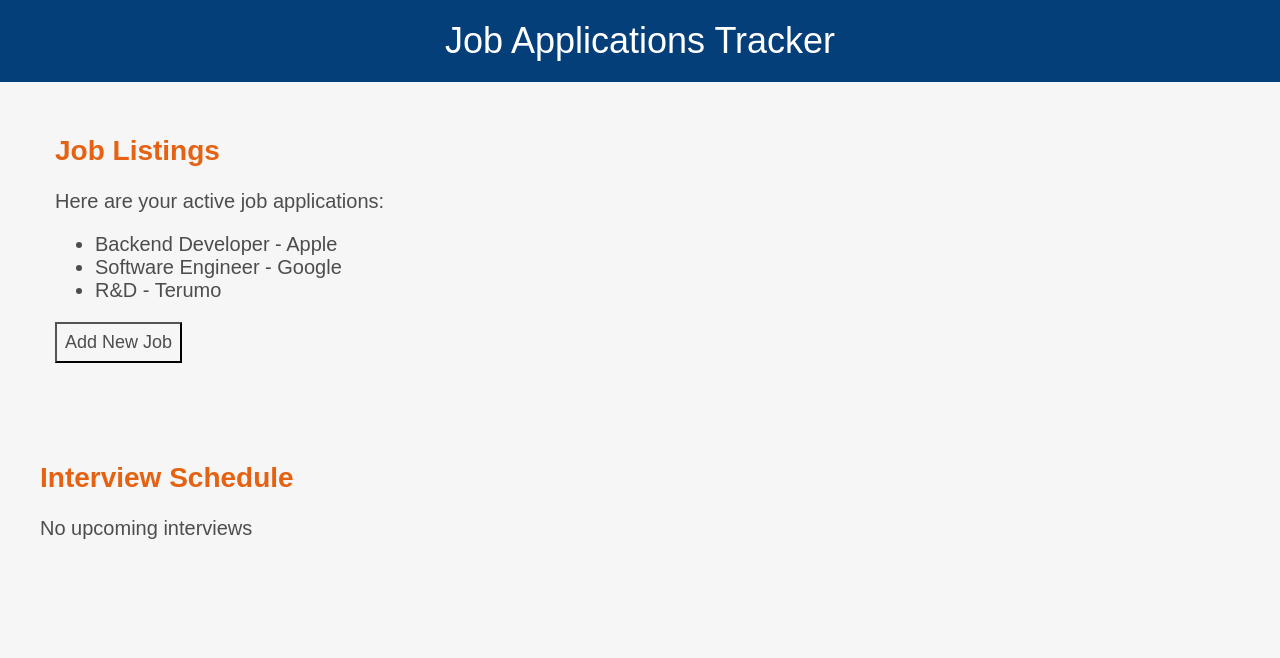
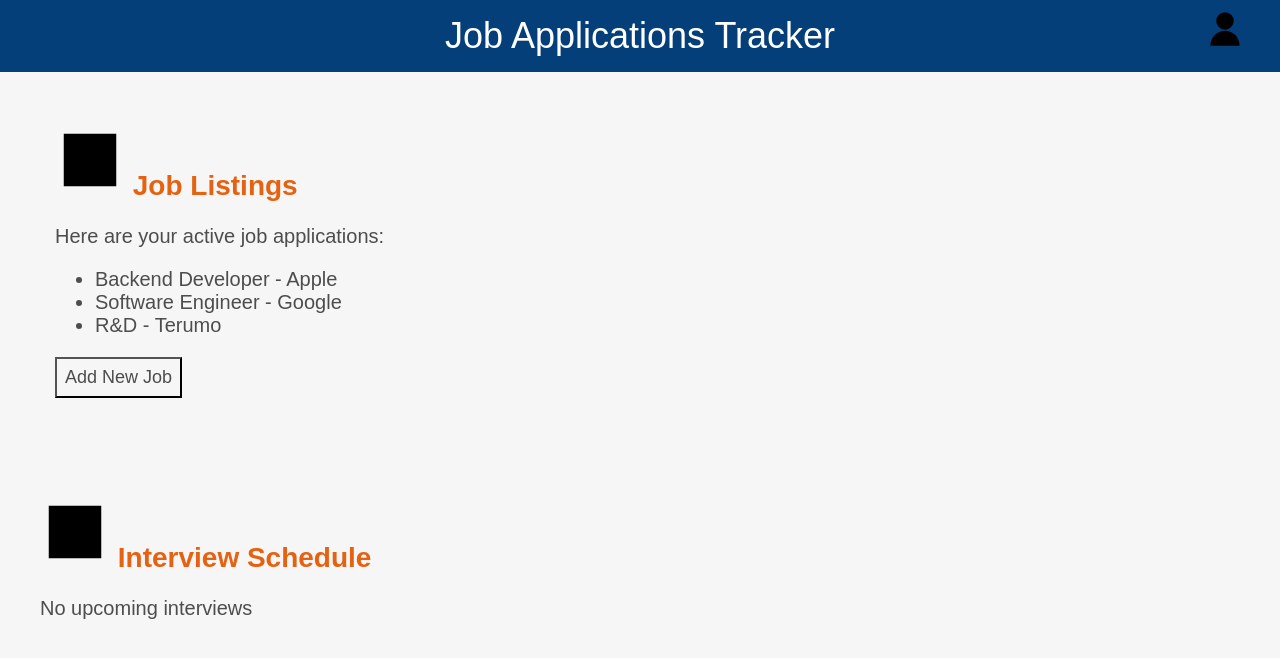
Before and after one commit to michellechi/csc437-job-app-tracker, a website: page packages/proto/public/index.html in a window 1280 px wide. Drawn offline with Linux system fonts and the light colour scheme; a web font is replaced by a local one.

Commit message:
added some icons

```diff
--- a/packages/proto/public/index.html
+++ b/packages/proto/public/index.html
@@ -12,12 +12,18 @@
 </head>
 <body>
   <header>
-    Job Applications Tracker
+    <div>Job Applications Tracker</div>
+    <div class="profile-icon">
+      <svg class="icon"><use xlink:href="#icon-profile"></use></svg>
+    </div>
   </header>
   <main>
     <div class="container">
       <section class="list-container">
-        <h2>Job Listings</h2>
+        <h2>
+          <svg class="icon"><use xlink:href="#icon-job"></use></svg>
+          Job Listings
+        </h2>
         <p>Here are your active job applications:</p>
         <ul>
           <li><a href="application-apple.html">Backend Developer - Apple</a></li>
@@ -29,10 +35,31 @@
     </div>
     <div>
       <section class="container">
-        <h2>Interview Schedule</h2>
+        <h2>
+          <svg class="icon"><use xlink:href="#icon-calendar"></use></svg>
+          Interview Schedule
+        </h2>
         <p>No upcoming interviews</p>
       </section>
     </div>
   </main>
+
+  <!-- SVG sprite -->
+  <svg xmlns="http://www.w3.org/2000/svg" style="display: none;">
+    <defs>
+      <symbol id="icon-profile" viewBox="32 -32 96 120">
+        <circle cx="80" cy="2.1" r="15"/>
+        <path d="M80,18.9c-13.8,0-25,11-25,26h50C105,29.9,93.8,18.9,80,18.9z"/>
+      </symbol>
+      <symbol id="icon-job" viewBox="0 0 24 24">
+        <!-- Replace this with your actual job icon path -->
+        <path d="M3 3h18v18H3z"/>
+      </symbol>
+      <symbol id="icon-calendar" viewBox="0 0 24 24">
+        <!-- Replace this with your actual calendar icon path -->
+        <path d="M3 3h18v18H3z"/>
+      </symbol>
+    </defs>
+  </svg>
 </body>
 </html>
--- a/packages/proto/public/page.css
+++ b/packages/proto/public/page.css
@@ -1,4 +1,3 @@
-/* page.css */
 body {
   background-color: var(--color-background);
   color: var(--color-text);
@@ -11,11 +10,33 @@ body {
 header {
   background-color: var(--color-header-bg);
   color: var(--color-header-text);
-    padding: 20px;
-    text-align: center;
+  padding: 15px;
   font-size: var(--font-size-header);
+  display: flex;
+  justify-content: center; /* Center the header title */
+  align-items: center; /* Vertically align items */
+  position: relative;
 }
 
+header h1 {
+  margin: 0;
+  text-align: center;
+  flex-grow: 1; /* Ensures the header text takes up available space */
+}
+
+header .profile-icon {
+  position: absolute;
+  right: 20px; /* Place the profile icon on the far right */
+  display: flex;
+}
+
+.icon {
+  width: 70px;
+  height: 70px;
+  fill: var(--color-text-header);
+}
+
+/* Reused styles */
 a {
   color: var(--color-link);
   text-decoration: none;
@@ -61,5 +82,5 @@ body {
 
 button:hover {
   background-color: #392619; /* Slightly lighter orange on hover */
-    color: var(--color-header-text)
+  color: var(--color-header-text);
 }
```
Also changed, not shown: packages/proto/icons/calendar.svg (added), packages/proto/icons/list.svg (added), packages/proto/icons/profile.svg (added). Lines whose indentation alone changed are shown as unchanged.
